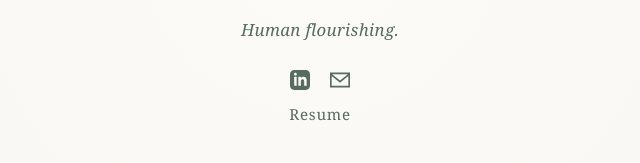
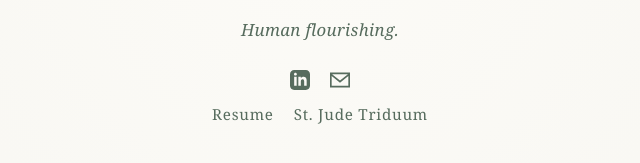
Before and after one commit to gautambastian/gautambastian.com, a Jekyll site: the page built from index.html, in a window 1280 px wide. Shown: the part 521-684 px from the top of the page, without its empty margins (320-960 px from the left). Built offline with Jekyll 4.4.1, drawn with Linux system fonts in a browser that asks for light colours.

Commit message:
Added link to jude.md to the menu in profile.yml

```diff
--- a/_data/profile.yml
+++ b/_data/profile.yml
@@ -15,6 +15,8 @@ links:
   menu:
     - label: Resume
       url: /cv/
+    - label: St. Jude Triduum
+      url: /stjude
 #    - label: Thoughts
 #      url: /writing/
 #   - label: Garden
```
